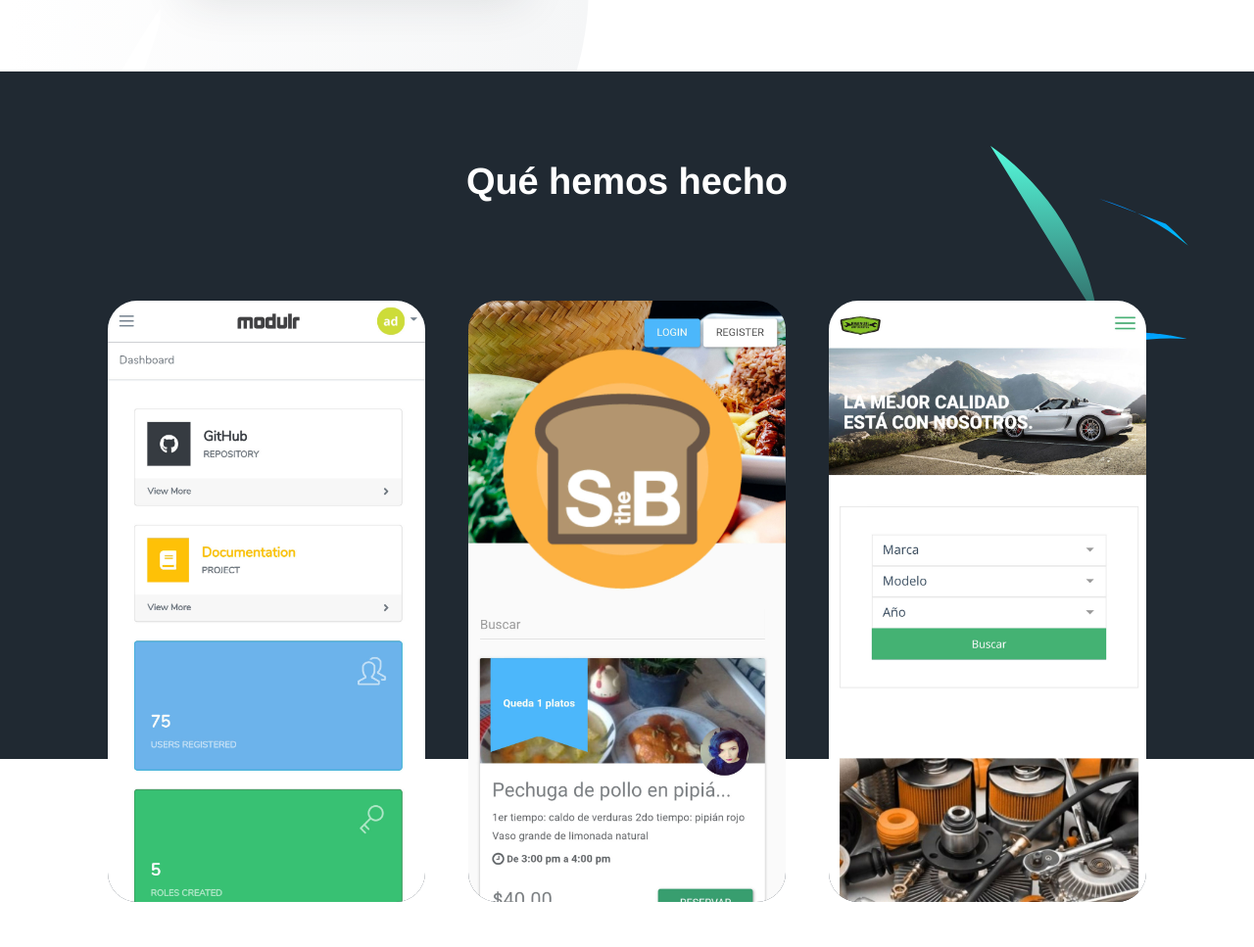
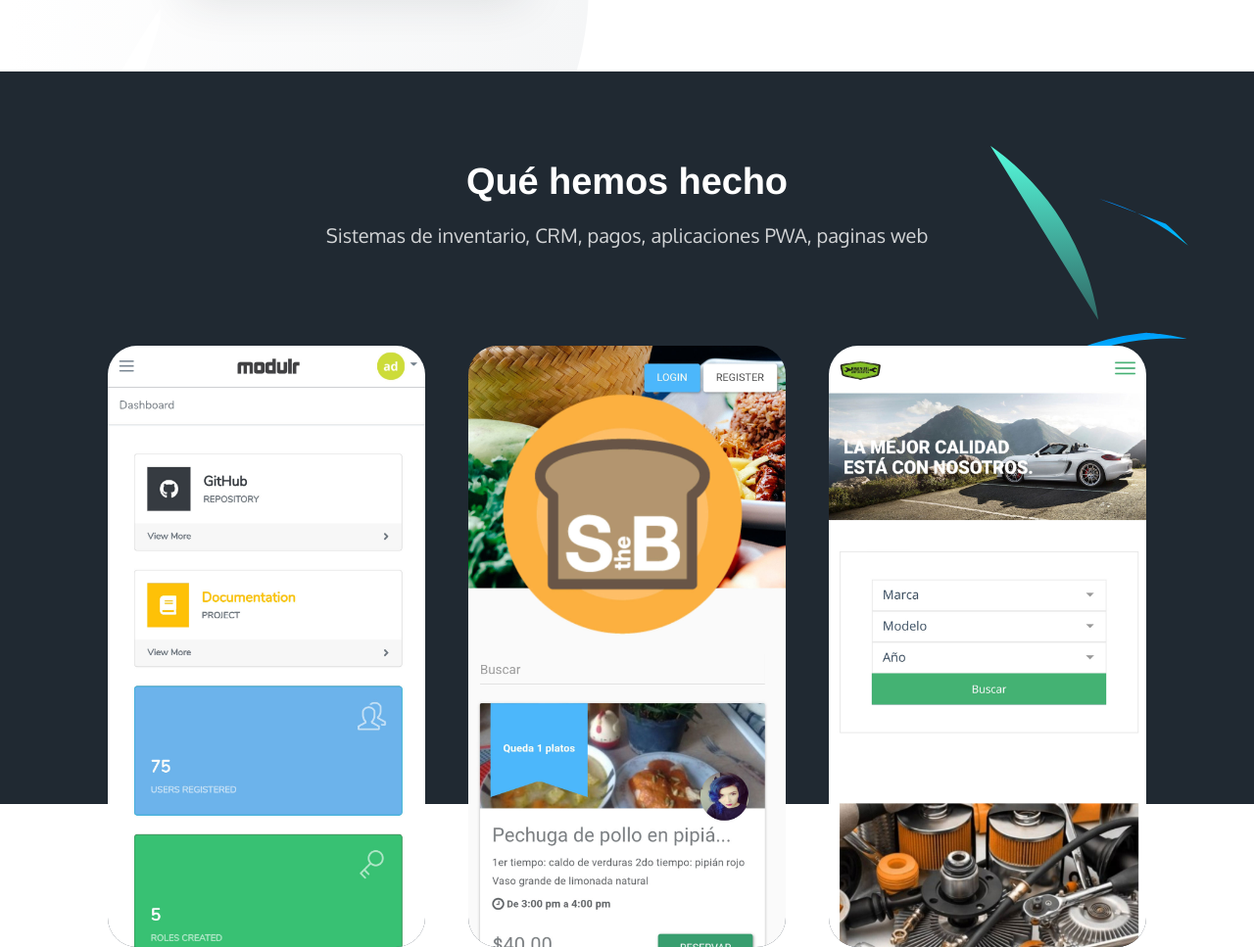
Before and after one commit to modulr/website-v3, a website: page index.html in a window 1280 px wide. Shown: the part 1971-2938 px from the top of the page at 98% size. Drawn offline with nearby package versions, Linux system fonts and the light colour scheme.

Commit message:
add que hemos hecho description

```diff
--- a/index.html
+++ b/index.html
@@ -221,6 +221,7 @@
                     <div class="testimonials-inner section-inner">
                         <div class="testimonials-header text-center text-light">
                             <h2 class="section-title mt-0">Qué hemos hecho</h2>
+                            <p>Sistemas de inventario, CRM, pagos, aplicaciones PWA, paginas web</p>
                         </div>
                         <div class="testimonials-wrap">
                             <div class="testimonial text-sm is-revealing">
--- a/src/scss/layout/_testimonials.scss
+++ b/src/scss/layout/_testimonials.scss
@@ -6,7 +6,7 @@
     padding-bottom: 0;
   }
 
-    .section-title {
+    .testimonials-header {
         margin-bottom: 48px;
     }
 
@@ -121,7 +121,7 @@
 
   .testimonials {
 
-      .section-title {
+      .testimonials-header {
           margin-bottom: 88px;
       }
 
```
Also changed, not shown: dist/css/style.css.
